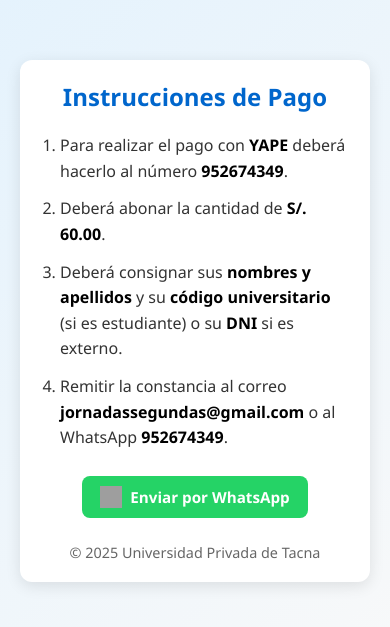
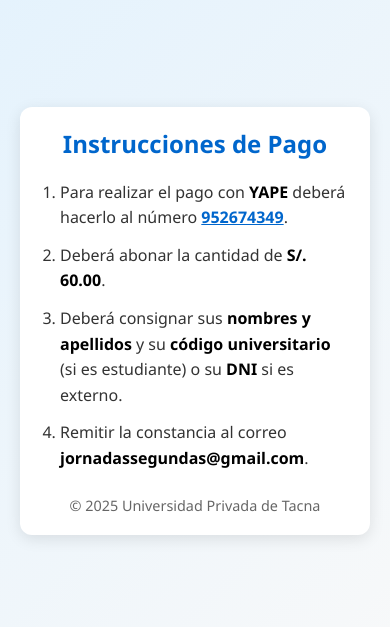
Before and after one commit to autoevaluacionfade-dot/instrucciones-qr, a plain HTML site: page index.html in a window 390 px wide. Shown: the part 101-728 px from the top of the page. Drawn offline with Linux system fonts and the light colour scheme; grey boxes are pictures that could not be loaded.

Commit message:
Update index.html

```diff
--- a/index.html
+++ b/index.html
@@ -30,6 +30,7 @@
       max-width: 500px;
       width: 100%;
       text-align: center;
+      position: relative;
     }
 
     h1 {
@@ -54,29 +55,16 @@
       color: #000;
     }
 
-    /* Botón de WhatsApp */
-    .whatsapp-btn {
-      display: inline-flex;
-      align-items: center;
-      justify-content: center;
-      background-color: #25d366;
-      color: #fff;
-      font-weight: bold;
-      text-decoration: none;
-      padding: 12px 20px;
-      border-radius: 8px;
-      font-size: 1rem;
-      transition: background 0.3s ease;
+    /* Teléfono clickeable */
+    .copy-phone {
+      color: #0066cc;
+      cursor: pointer;
+      text-decoration: underline;
+      transition: color 0.2s ease;
     }
 
-    .whatsapp-btn:hover {
-      background-color: #1ebe5d;
-    }
-
-    .whatsapp-btn img {
-      width: 22px;
-      height: 22px;
-      margin-right: 8px;
+    .copy-phone:hover {
+      color: #004c99;
     }
 
     footer {
@@ -84,6 +72,27 @@
       text-align: center;
       font-size: 0.9rem;
       color: #666;
+    }
+
+    /* Toast (mensaje de confirmación) */
+    .toast {
+      position: absolute;
+      bottom: -50px;
+      left: 50%;
+      transform: translateX(-50%);
+      background-color: #4caf50;
+      color: white;
+      padding: 10px 20px;
+      border-radius: 8px;
+      font-size: 0.95rem;
+      opacity: 0;
+      pointer-events: none;
+      transition: all 0.4s ease;
+    }
+
+    .toast.show {
+      bottom: 20px;
+      opacity: 1;
     }
 
     /* Responsividad */
@@ -99,11 +108,6 @@
       li {
         font-size: 1rem;
       }
-
-      .whatsapp-btn {
-        font-size: 0.95rem;
-        padding: 10px 18px;
-      }
     }
   </style>
 </head>
@@ -111,23 +115,31 @@
   <div class="container">
     <h1>Instrucciones de Pago</h1>
     <ol>
-      <li>Para realizar el pago con <strong>YAPE</strong> deberá hacerlo al número <strong>952674349</strong>.</li>
+      <li>Para realizar el pago con <strong>YAPE</strong> deberá hacerlo al número
+        <strong class="copy-phone" onclick="copyPhone()">952674349</strong>.
+      </li>
       <li>Deberá abonar la cantidad de <strong>S/. 60.00</strong>.</li>
       <li>Deberá consignar sus <strong>nombres y apellidos</strong> y su <strong>código universitario</strong> (si es estudiante) o su <strong>DNI</strong> si es externo.</li>
-      <li>Remitir la constancia al correo <strong>jornadassegundas@gmail.com</strong> o al WhatsApp <strong>952674349</strong>.</li>
+      <li>Remitir la constancia al correo <strong>jornadassegundas@gmail.com</strong>.</li>
     </ol>
 
-    <!-- Botón de WhatsApp -->
-    <a
-      class="whatsapp-btn"
-      href="https://wa.me/51952674349?text=Hola%2C+adjunto+mi+constancia+de+Yape+para+validar+mi+pago."
-      target="_blank"
-    >
-      <img src="https://upload.wikimedia.org/wikipedia/commons/6/6b/WhatsApp.svg" alt="WhatsApp">
-      Enviar por WhatsApp
-    </a>
+    <footer>© 2025 Universidad Privada de Tacna</footer>
 
-    <footer>© 2025 Universidad Privada de Tacna</footer>
+    <!-- Mensaje de confirmación -->
+    <div id="toast" class="toast">Número copiado al portapapeles 📋</div>
   </div>
+
+  <script>
+    function copyPhone() {
+      const phoneNumber = "952674349";
+      navigator.clipboard.writeText(phoneNumber).then(() => {
+        const toast = document.getElementById("toast");
+        toast.classList.add("show");
+        setTimeout(() => toast.classList.remove("show"), 2000);
+      }).catch(err => {
+        alert("No se pudo copiar el número: " + err);
+      });
+    }
+  </script>
 </body>
 </html>
```
